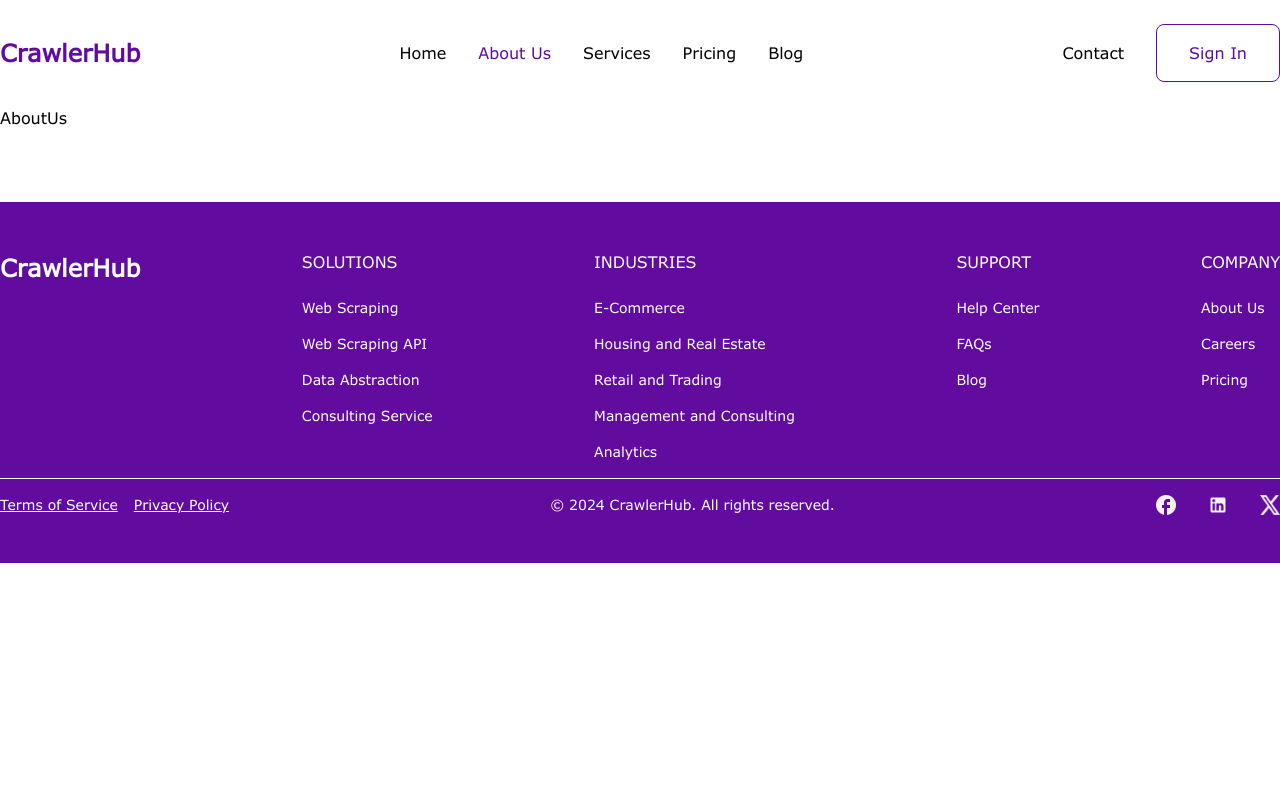
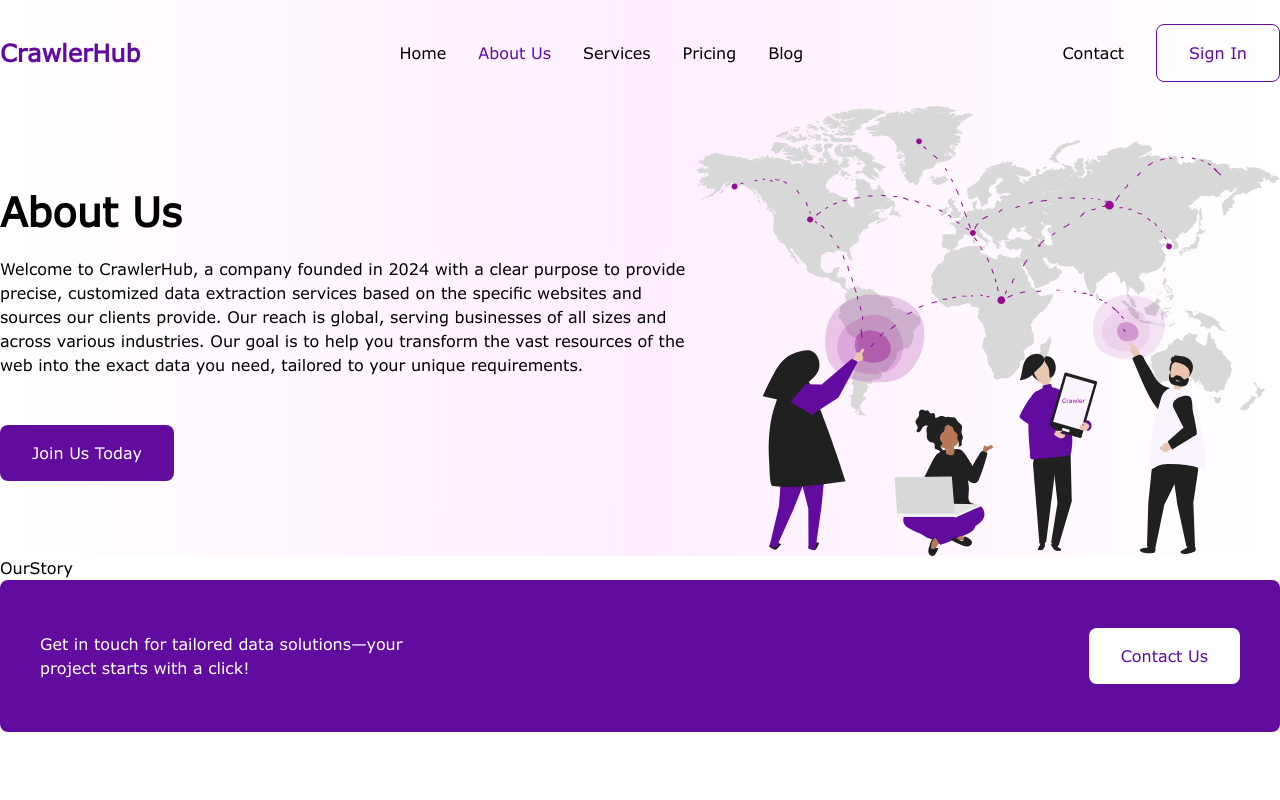
Before and after one commit to beecodeguy/crawlhub, a Next.js app: page /about-us in a window 1280 px wide. Shown: the top 800 px of the page. Built offline with nearby package versions, Linux system fonts and the light colour scheme.

Commit message:
working on about us page

```diff
--- /dev/null
+++ b/src/app/(webpage)/about-us/_components/AboutUsBanner.tsx
@@ -0,0 +1,29 @@
+import { AboutUs } from "@/assets/images";
+import { Button } from "@/components/ui/button";
+import Image from "next/image";
+import React from "react";
+
+const AboutUsBanner = () => {
+  return (
+    <div className="container mx-auto bg-gradient-custom flex items-center">
+      <div className="flex flex-col gap-6">
+        <div className="flex flex-col gap-2">
+          <span className="typography-h2">About Us</span>
+          <p className="typography-h5">
+            Welcome to CrawlerHub, a company founded in 2024 with a clear
+            purpose to provide precise, customized data extraction services
+            based on the specific websites and sources our clients provide. Our
+            reach is global, serving businesses of all sizes and across various
+            industries. Our goal is to help you transform the vast resources of
+            the web into the exact data you need, tailored to your unique
+            requirements.
+          </p>
+        </div>
+        <Button className="primary w-fit">Join Us Today</Button>
+      </div>
+      <Image src={AboutUs} height={398} width={584} alt="" />
+    </div>
+  );
+};
+
+export default AboutUsBanner;
--- /dev/null
+++ b/src/app/(webpage)/about-us/_components/OurStory.tsx
@@ -0,0 +1,7 @@
+import React from "react";
+
+const OurStory = () => {
+  return <div className="container mx-auto">OurStory</div>;
+};
+
+export default OurStory;
--- a/src/app/(webpage)/about-us/page.tsx
+++ b/src/app/(webpage)/about-us/page.tsx
@@ -1,9 +1,14 @@
 import React from "react";
+import AboutUsBanner from "./_components/AboutUsBanner";
+import OurStory from "./_components/OurStory";
+import ContactUsBanner from "@/components/containers/Banner/ContactUs";
 
 const AboutUs = () => {
   return (
     <section>
-      AboutUs
+      <AboutUsBanner />
+      <OurStory />
+      <ContactUsBanner className="mb-[128px]" />
     </section>
   );
 };
--- a/src/app/(webpage)/page.tsx
+++ b/src/app/(webpage)/page.tsx
@@ -11,7 +11,7 @@ export default function Home() {
       <ManageCrawlers />
       <WhyChooseCrawler />
       <OurServices />
-      <ContactUsBanner className="container mx-auto mb-[128px]" />
+      <ContactUsBanner className="mb-[128px]" />
       <OurProcess />
       <WhatWouldYou />
     </section>
--- a/src/assets/images/index.ts
+++ b/src/assets/images/index.ts
@@ -3,3 +3,4 @@ export { default as CustomDataExtraction } from "./custom_data_extraction.png";
 export { default as FlexibleDataDelivery } from "./flexible_data_delivery.png";
 export { default as RealTimeDataExtraction } from "./real_time_data_extraction.png";
 export { default as CustomWebCrawlers } from "./custom_web_crawlers.png";
+export { default as AboutUs } from "./aboutus.svg";
--- a/src/components/containers/Banner/ContactUs.tsx
+++ b/src/components/containers/Banner/ContactUs.tsx
@@ -8,7 +8,7 @@ interface IProps {
 const ContactUsBanner: React.FC<IProps> = ({ className }) => {
   return (
     <div
-      className={`flex justify-between items-center bg-primary px-[40px] py-6 rounded-lg ${className}`}
+      className={`container mx-auto flex justify-between items-center bg-primary px-[40px] py-6 rounded-lg ${className}`}
     >
       <span className="text-white">
         Get in touch for tailored data solutions—your <br />
```
Also changed, not shown: src/assets/images/aboutus.svg (added).
